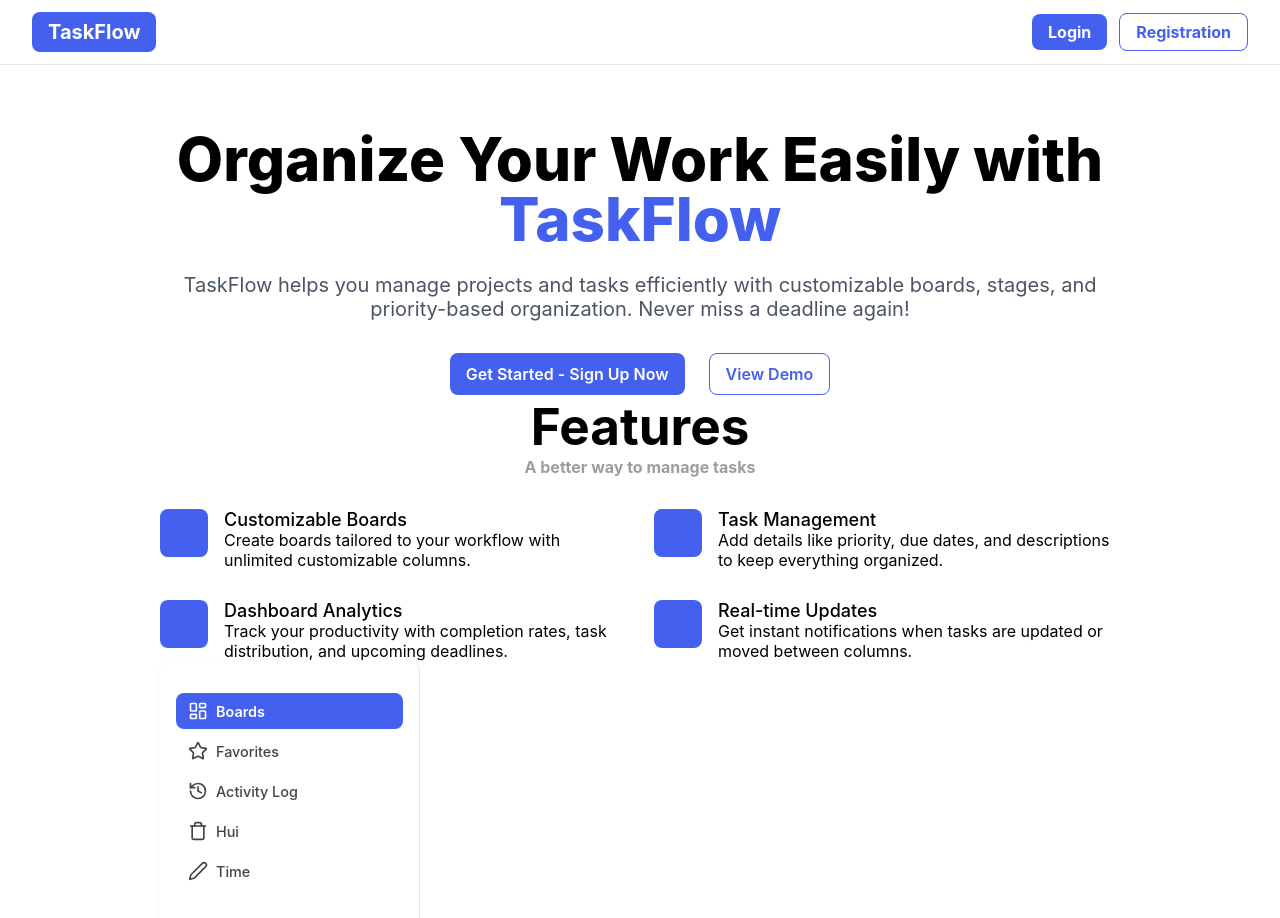
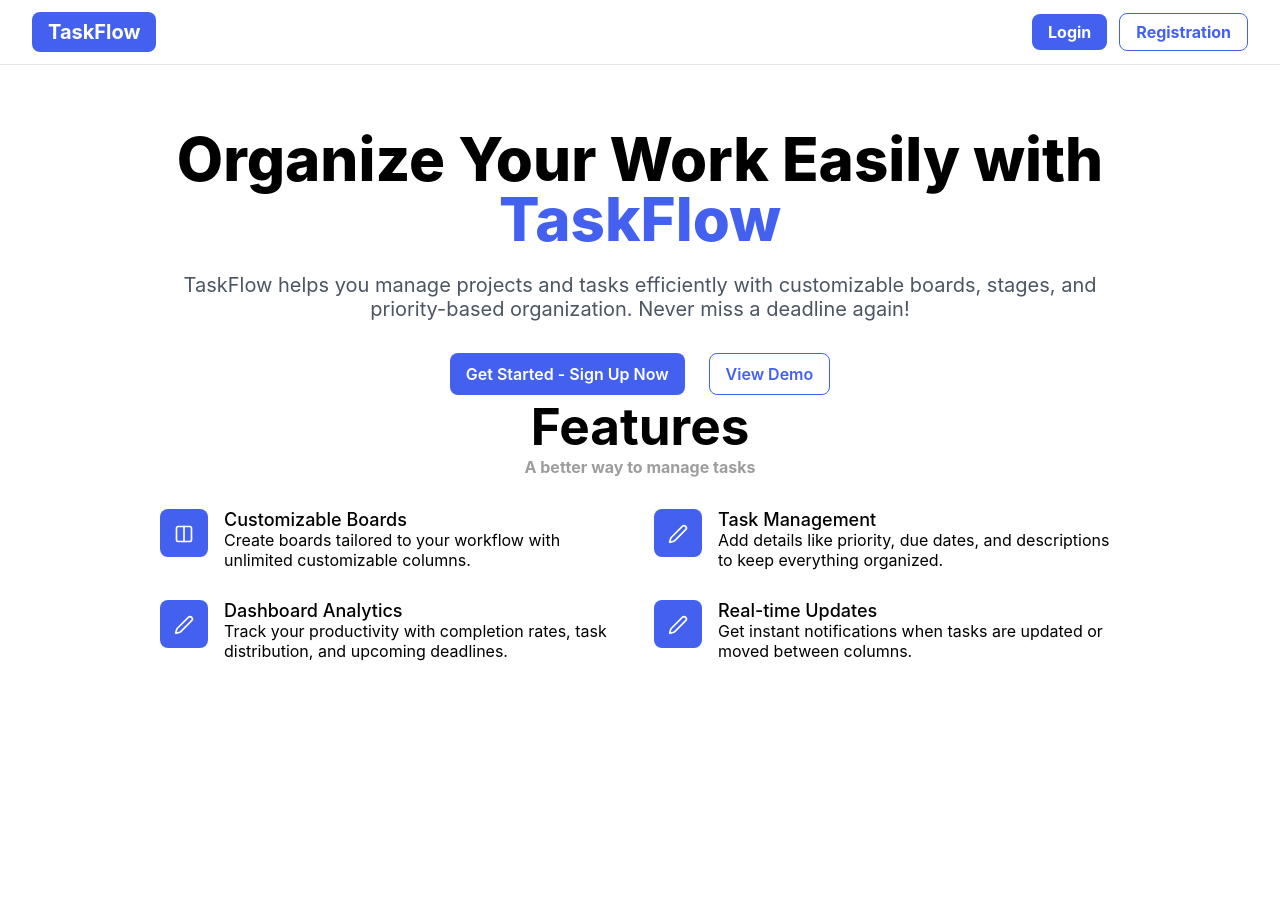
Before and after one commit to Gurov540/TaskFlow_, a React (Vite) app: page / in a window 1280 px wide. Shown: the top 918 px of the page. After the commit the page ends 800 px from the top, so only its background shows below. Built offline with nearby package versions, Linux system fonts and the light colour scheme.

Commit message:
delete Tabs & add icons to features section

```diff
--- a/src/pages/GeneralPage/ui/GeneralPage.tsx
+++ b/src/pages/GeneralPage/ui/GeneralPage.tsx
@@ -1,12 +1,8 @@
 import "./GeneralPage.css";
 import { Button } from "../../../shared/ui/Button";
-import { useAuthModal } from "../../../shared/lib/hooks/useAuthModal";
-import { AuthModal } from "../../../shared/ui/AuthModal";
-import { SideBar } from "../../../widgets/SideBar";
+import { Icon } from "../../../shared/ui/Icon";
 
 export const GeneralPage = () => {
-  const authModal = useAuthModal();
-
   return (
     <>
       <main className="main">
@@ -20,11 +16,7 @@ export const GeneralPage = () => {
             miss a deadline again!
           </h6>
           <div className="hero-buttons">
-            <Button
-              color="primary"
-              size="large"
-              onClick={authModal.openRegisterModal}
-            >
+            <Button color="primary" size="large">
               Get Started - Sign Up Now
             </Button>
             <Button color="success" size="large">
@@ -38,7 +30,9 @@ export const GeneralPage = () => {
           <div className="features">
             <div className="features-card">
               <div className="features-icon">
-                <i className="fas fa-columns"></i>
+                <i className="fas fa-columns">
+                  <Icon name="columns"></Icon>
+                </i>
               </div>
               <div className="features-container">
                 <h3 className="features-card-heading">Customizable Boards</h3>
@@ -50,7 +44,9 @@ export const GeneralPage = () => {
             </div>
             <div className="features-card">
               <div className="features-icon">
-                <i className="fas fa-tasks"></i>
+                <i className="fas fa-tasks">
+                  <Icon name="pen"></Icon>
+                </i>
               </div>
               <div className="features-container">
                 <h3 className="features-card-heading">Task Management</h3>
@@ -62,7 +58,9 @@ export const GeneralPage = () => {
             </div>
             <div className="features-card">
               <div className="features-icon">
-                <i className="fas fa-chart-line"></i>
+                <i className="fas fa-chart-line">
+                  <Icon name="pen"></Icon>
+                </i>
               </div>
               <div className="features-container">
                 <h3 className="features-card-heading">Dashboard Analytics</h3>
@@ -74,7 +72,9 @@ export const GeneralPage = () => {
             </div>
             <div className="features-card">
               <div className="features-icon">
-                <i className="fas fa-bell"></i>
+                <i className="fas fa-bell">
+                  <Icon name="pen"></Icon>
+                </i>
               </div>
               <div className="features-container">
                 <h3 className="features-card-heading">Real-time Updates</h3>
@@ -86,15 +86,7 @@ export const GeneralPage = () => {
             </div>
           </div>
         </section>
-        <SideBar></SideBar>
       </main>
-
-      <AuthModal
-        isOpen={authModal.isAuthModalOpen}
-        onClose={authModal.closeAuthModal}
-        mode={authModal.authMode}
-        onSwitchMode={authModal.switchAuthMode}
-      />
     </>
   );
 };
```
